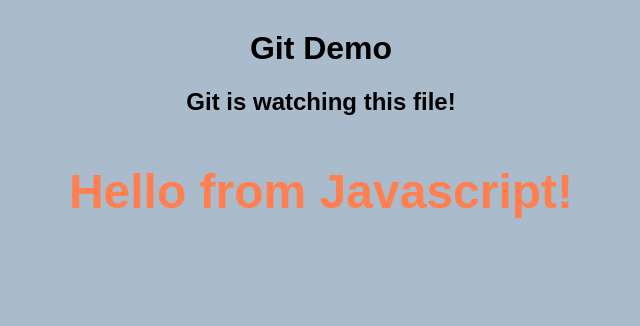
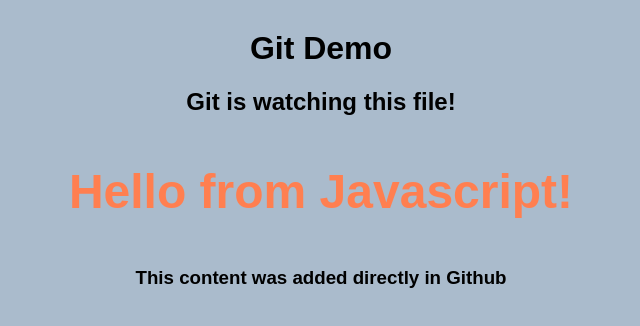
Before and after one commit to PeterGastel/gitdemo, a plain HTML site: page index.html in a window 1280 px wide. Shown: the whole page, without its empty margins (319-959 px from the left). Drawn offline with Linux system fonts and the light colour scheme.

Commit message:
Update index.html

```diff
--- a/index.html
+++ b/index.html
@@ -11,6 +11,7 @@
     <h1>Git Demo</h1>
     <h2>Git is watching this file!</h2>
     <h3 id="message"> JS Message here!</h3>
+    <h3> This content was added directly in Github </h3>
 </body>
 <script src="js/script.js"></script>
 </html>
```
